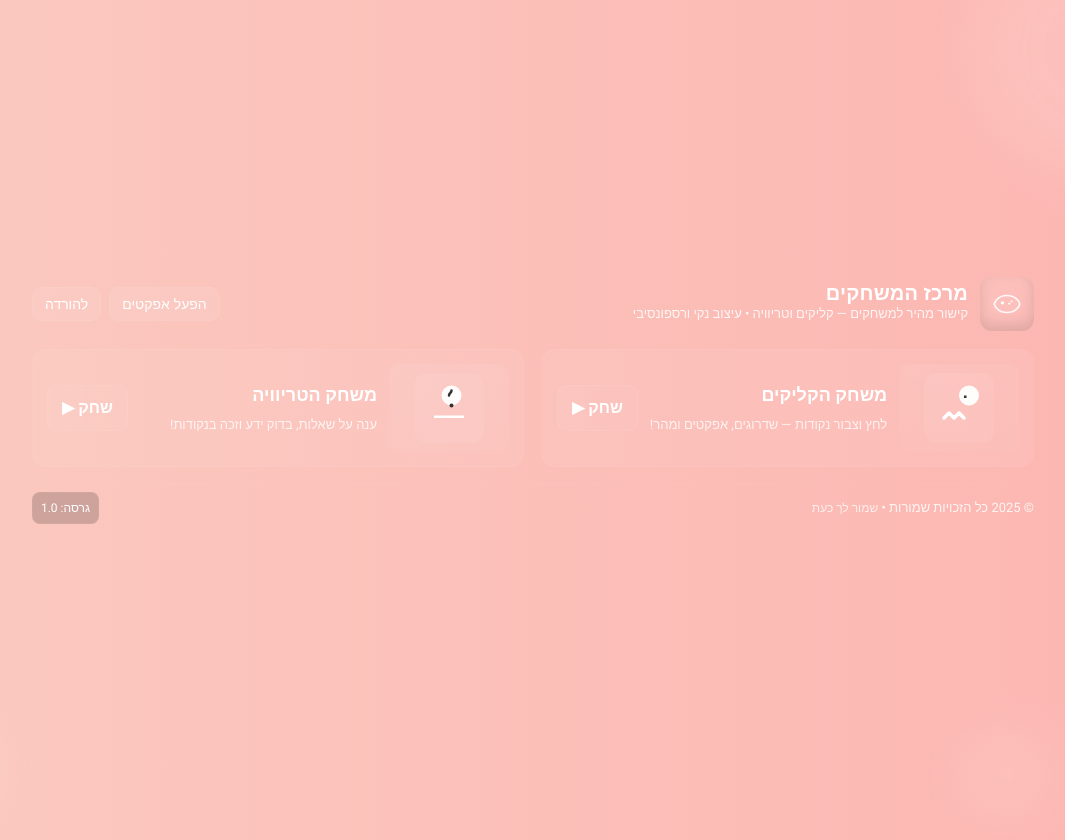
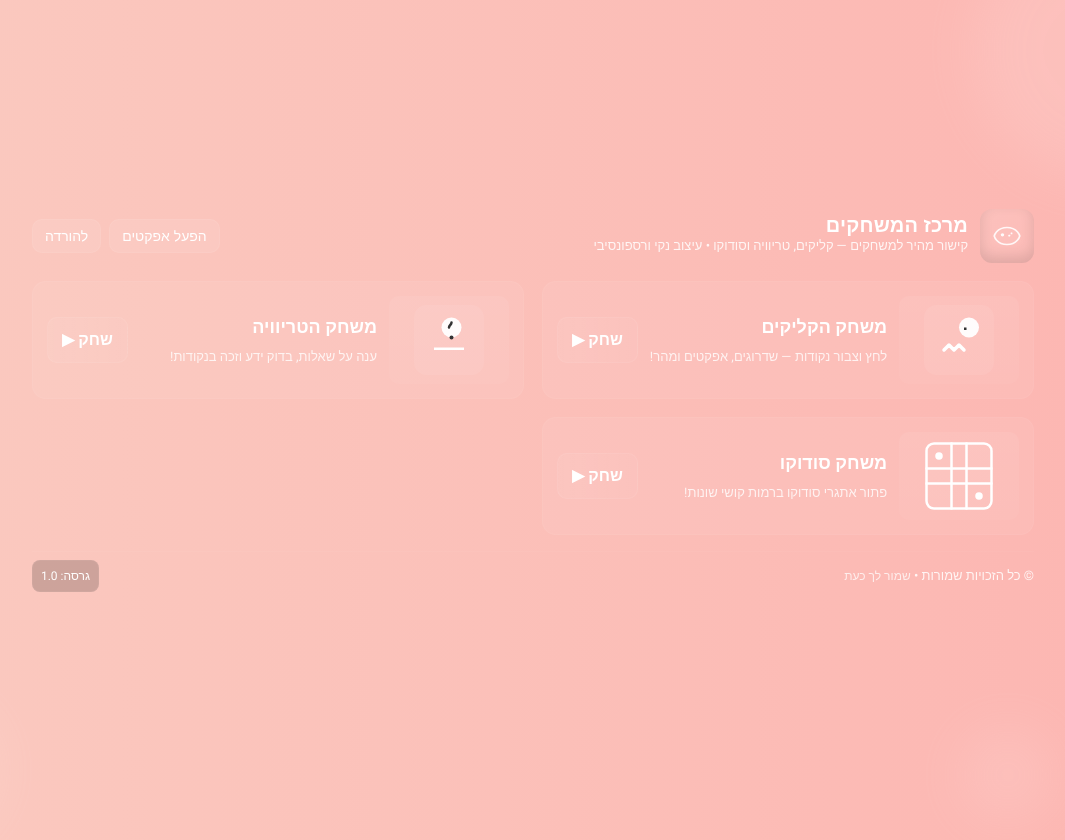
Before and after one commit to shalev1912/chat-gpt, a plain HTML site: page home.html in a window 1280 px wide. Shown: the top 840 px of the page, without its empty margins (147-1212 px from the left). Drawn offline with Linux system fonts and the light colour scheme.

Commit message:
Update home.html

```diff
--- a/home.html
+++ b/home.html
@@ -186,7 +186,7 @@
         </div>
         <div>
           <h1>מרכז המשחקים</h1>
-          <p class="subtitle">קישור מהיר למשחקים — קליקים וטריוויה • עיצוב נקי ורספונסיבי</p>
+          <p class="subtitle">קישור מהיר למשחקים — קליקים, טריוויה וסודוקו • עיצוב נקי ורספונסיבי</p>
         </div>
       </div>
 
@@ -234,6 +234,26 @@
         <div class="meta">
           <h3>משחק הטריוויה</h3>
           <p>ענה על שאלות, בדוק ידע וזכה בנקודות!</p>
+        </div>
+        <div>
+          <div class="play">שחק ▶</div>
+        </div>
+      </a>
+
+      <!-- Sudoku Card -->
+      <a class="card" href="https://nine.websudoku.com/?level=1" role="link" aria-label="פתח משחק הסודוקו">
+        <div class="thumb" aria-hidden="true">
+          <!-- sudoku SVG (custom icon) -->
+          <svg viewBox="0 0 64 64" xmlns="http://www.w3.org/2000/svg" aria-hidden="true" fill="none" stroke="white" stroke-width="2" stroke-linejoin="round" stroke-linecap="round">
+            <rect x="6" y="6" width="52" height="52" rx="6" fill="rgba(255,255,255,0.06)"/>
+            <path d="M26 6v52M38 6v52M6 26h52M6 38h52" />
+            <circle cx="16" cy="16" r="3" fill="white" stroke="none"/>
+            <circle cx="48" cy="48" r="3" fill="white" stroke="none"/>
+          </svg>
+        </div>
+        <div class="meta">
+          <h3>משחק סודוקו</h3>
+          <p>פתור אתגרי סודוקו ברמות קושי שונות!</p>
         </div>
         <div>
           <div class="play">שחק ▶</div>
@@ -358,9 +378,4 @@
     window.downloadIndex = downloadIndex;
 
     // small accessibility: prefer-reduced-motion
-    if(window.matchMedia('(prefers-reduced-motion: reduce)').matches){
-      document.querySelectorAll('*').forEach(n => n.style.transitionDuration = '0s');
-    }
-  </script>
-</body>
-</html>
+    if(window.matchMedia('(pref
```
Lines whose indentation alone changed are shown as unchanged.
